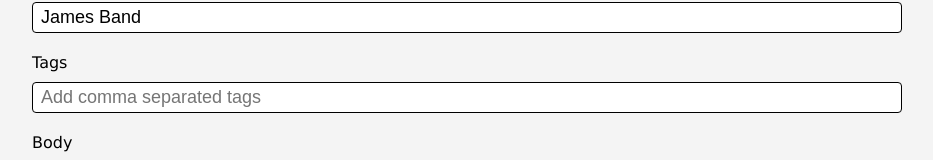
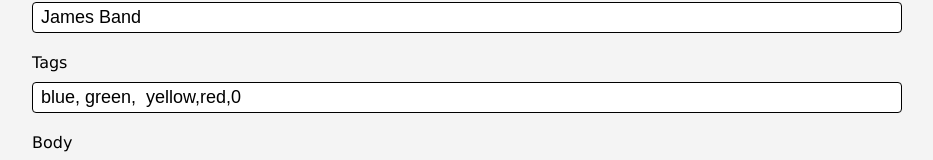
Before and after one commit to MariusCodeAcademy/type19_07_react_router_link, a React (Vite) app: page /add-post in a window 1280 px wide. Shown: the part 278-438 px from the top of the page, without its empty margins (173-1106 px from the left). Built offline with nearby package versions, Linux system fonts and the light colour scheme.

Commit message:
final obj

```diff
--- a/src/pages/AddPost.jsx
+++ b/src/pages/AddPost.jsx
@@ -6,6 +6,7 @@ export default function AddPost() {
     title: '',
     author: 'James Band',
     body: '',
+    tagsString: 'blue, green,  yellow,red,0',
   });
 
   function handleInput(event) {
@@ -50,7 +51,17 @@ export default function AddPost() {
     console.log('inputsObj ===', inputsObj);
 
     // tags, should be an array
-
+    const finalObj = {
+      ...inputsObj,
+      tags: inputsObj.tagsString
+        .split(',')
+        .map((str) => str.trim())
+        .filter((str) => str.length),
+      // .filter((str) => str !== ''),
+      // .filter((str) => str.length > 0),
+    };
+    delete finalObj.tagsString;
+    console.log('finalObj ===', finalObj);
     // console.log final obj
 
     // hide form
@@ -92,7 +103,14 @@ export default function AddPost() {
         </label>
         <label>
           <span>Tags</span>
-          <input type='text' placeholder='Add comma separated tags' />
+          <input
+            onChange={handleInput}
+            value={inputsObj.tagsString}
+            type='text'
+            id='tagsString'
+            name='tagsString'
+            placeholder='Add comma separated tags'
+          />
         </label>
         <label>
           <span>Body</span>
```
